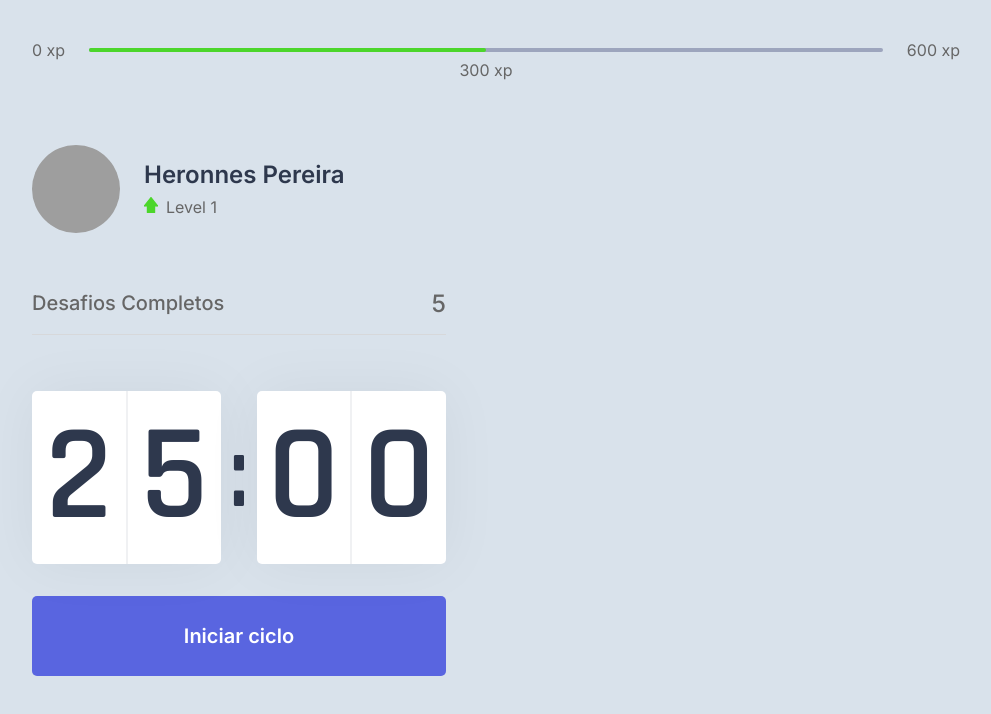
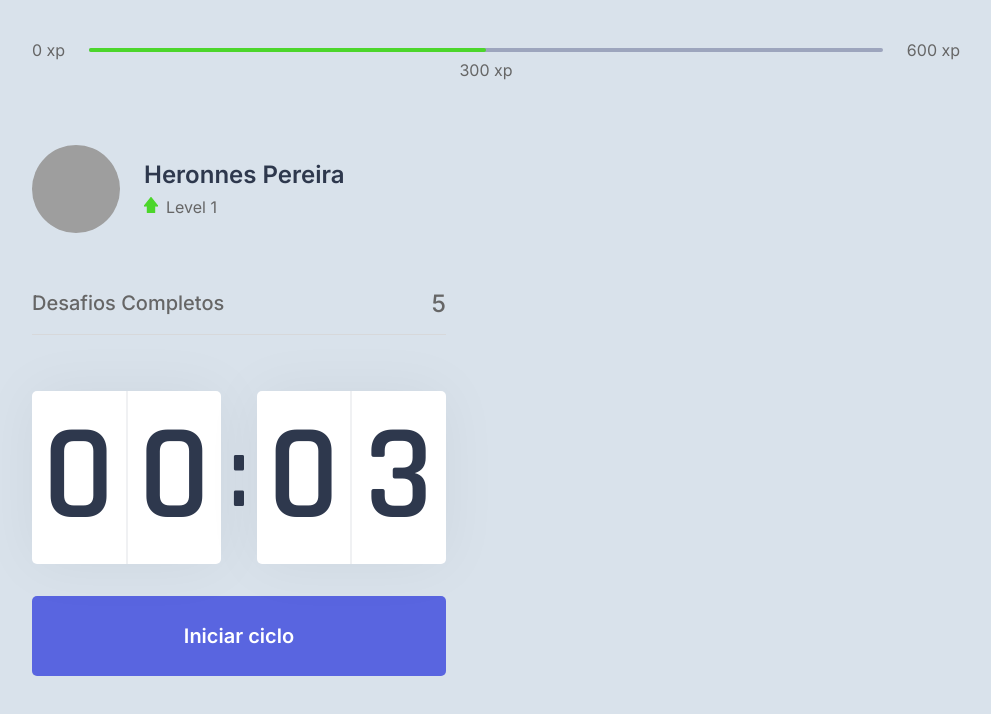
Before and after one commit to codingscode/Nlw_4, a Next.js app in the folder trilha_react/movase-next/: page / in a window 1280 px wide. Shown: the top 714 px of the page, without its empty margins (144-1135 px from the left). Built offline with nearby package versions, Linux system fonts and the light colour scheme; grey boxes are pictures that could not be loaded.

Commit message:
trilha react parte 38

```diff
--- a/trilha_react/movase-next/src/components/CountDown.tsx
+++ b/trilha_react/movase-next/src/components/CountDown.tsx
@@ -6,8 +6,9 @@ let countdownTimeout: NodeJS.Timeout
 
 
 export default function CountDown() {
-    const [time, setTime] = useState(25*60)
+    const [time, setTime] = useState(3)
     const [isActive, setIsActive] = useState(false)
+    const [hasFinished, setHasFinished] = useState(false)
 
     const minutes = Math.floor(time / 60)
     const seconds = time % 60
@@ -22,6 +23,7 @@ export default function CountDown() {
     function resetCountdown() {
        clearTimeout(countdownTimeout)
        setIsActive(false)
+       setTime(25*60)
     }
 
     useEffect(() => {
@@ -30,6 +32,12 @@ export default function CountDown() {
               setTime(time - 1)
             }, 1000)
         }
+        else if (isActive && time == 0) {
+            console.log('finalizou')
+            setHasFinished(true)
+            setIsActive(false)
+        }
+
     }, [isActive, time])
 
     return (
@@ -45,6 +53,8 @@ export default function CountDown() {
                     <span>{secondRight}</span>
                 </div>
             </div>
+
+            {hasFinished && (<p>Terminou...</p>)}
             {isActive ? (
                 <button type="button" className={`${styles.countdownButton} ${styles.countdownButtonActive}`} onClick={resetCountdown} >
                    Abandonar ciclo
```
